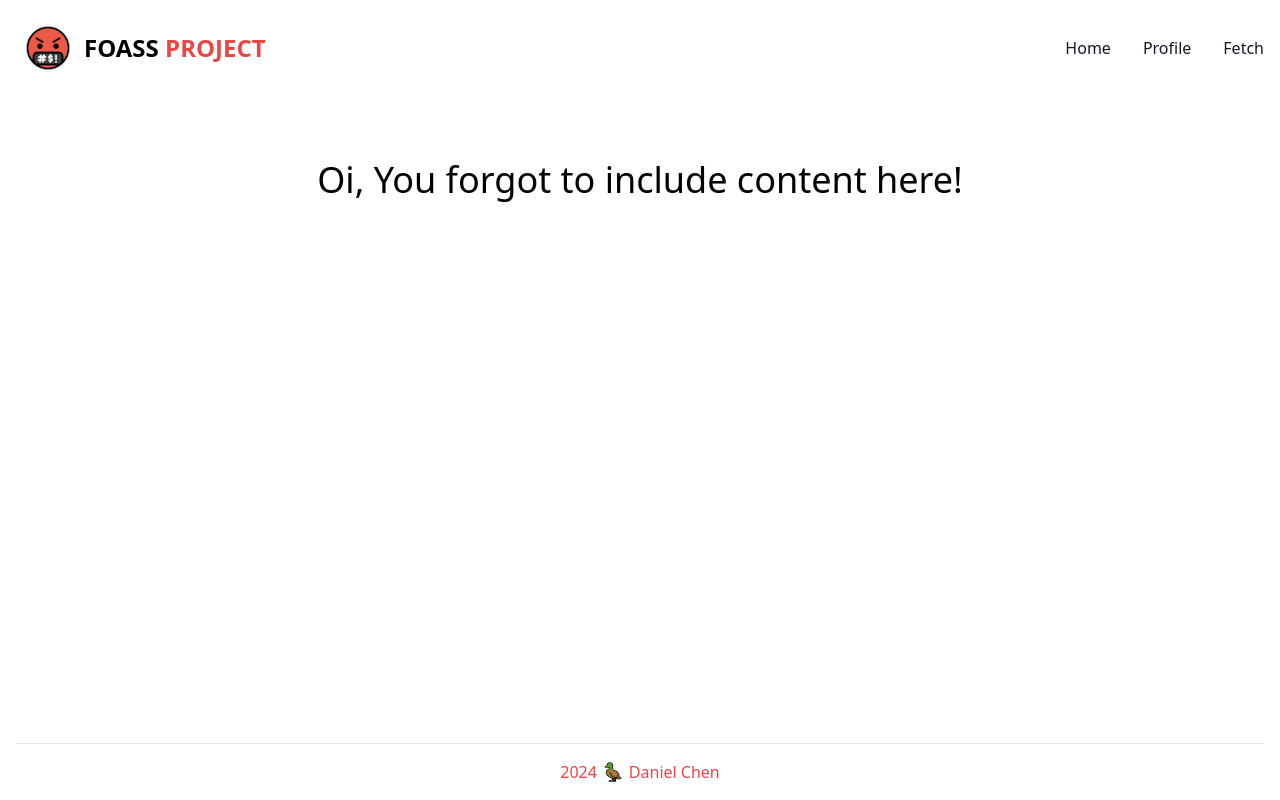
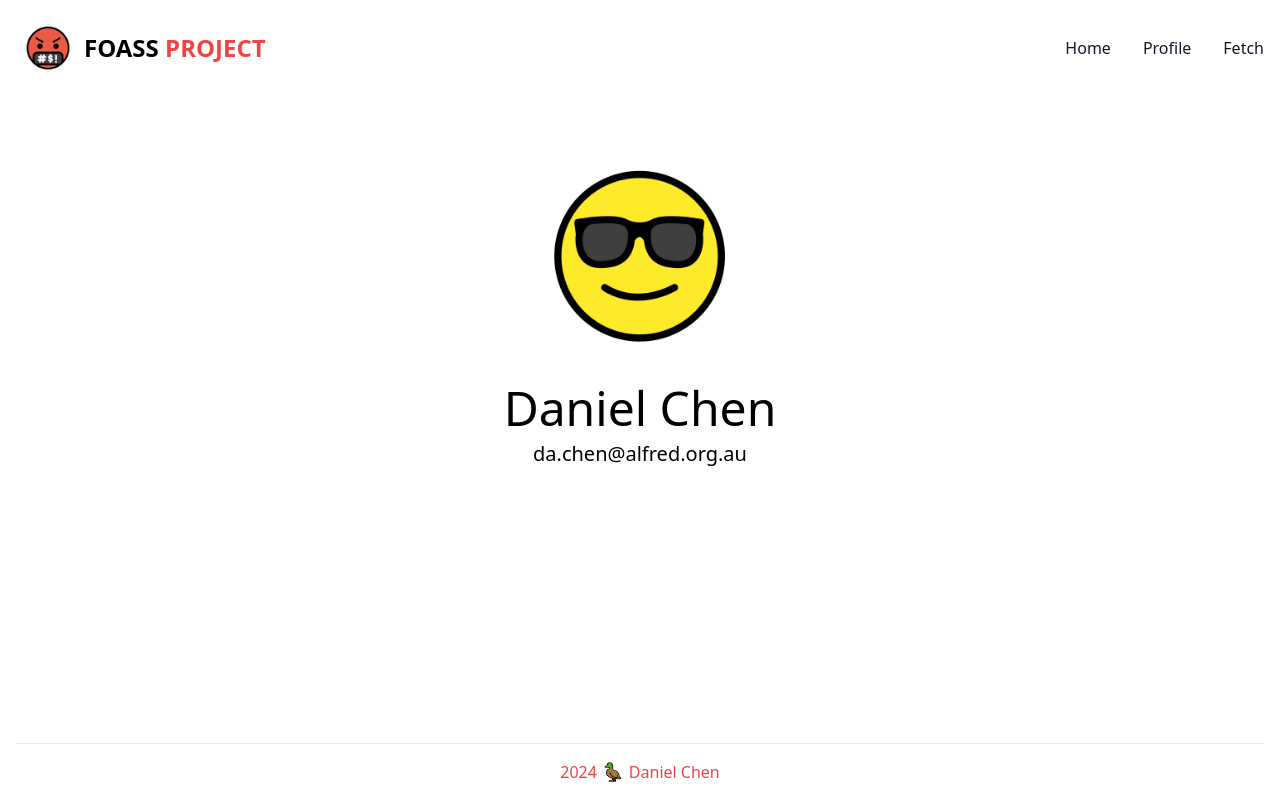
Before and after one commit to TheSuperCoolDuck/foass-project, a Vue app: page /profile in a window 1280 px wide. Built offline with nearby package versions, Linux system fonts and the light colour scheme.

Commit message:
Barebones profile page

```diff
--- a/src/views/ProfileView.vue
+++ b/src/views/ProfileView.vue
@@ -1,7 +1,15 @@
 <script setup lang="ts">
 import BaseLayout from '@/components/BaseLayout.vue'
+
+import SUNGLASSES_EMOJI from '@/assets/img/Sunglasses-Emoji.png'
 </script>
 
 <template>
-  <BaseLayout> </BaseLayout>
+  <BaseLayout>
+    <div class="text-center w-full mt-8">
+      <img :src="SUNGLASSES_EMOJI" alt="Logo" class="h-64 w-64 rounded-full mx-auto" />
+      <p class="text-5xl mb-2">Daniel Chen</p>
+      <p class="text-xl">da.chen@alfred.org.au</p>
+    </div>
+  </BaseLayout>
 </template>
```
Also changed, not shown: src/assets/img/Sunglasses-Emoji.png (added).
